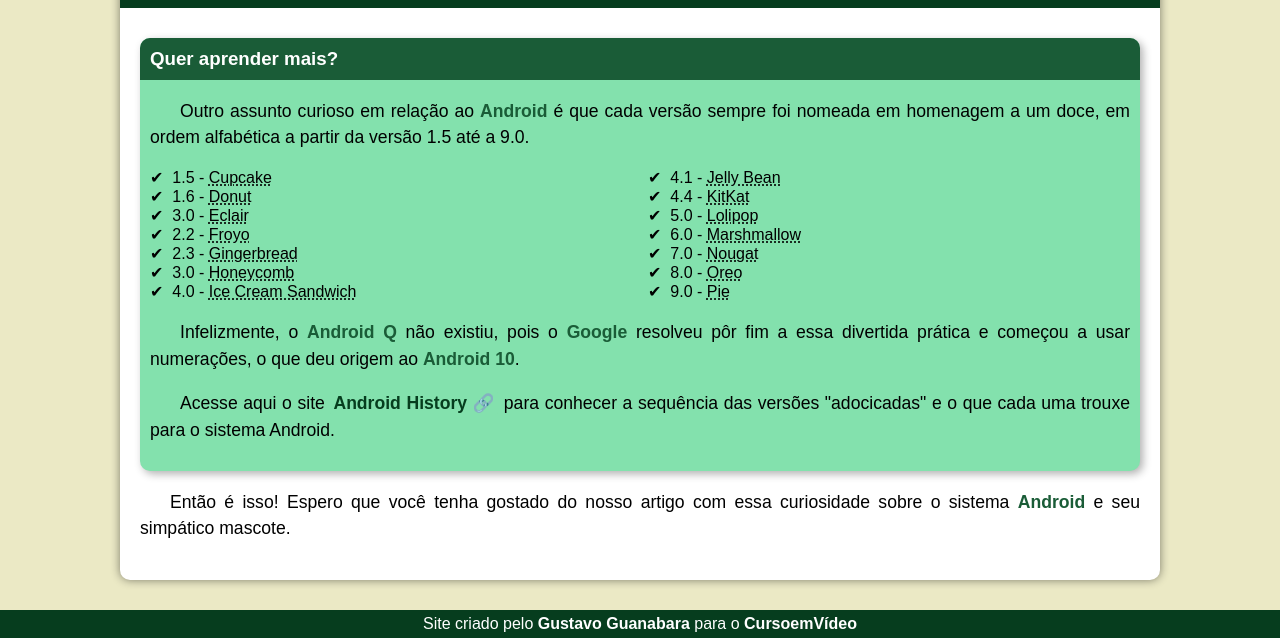
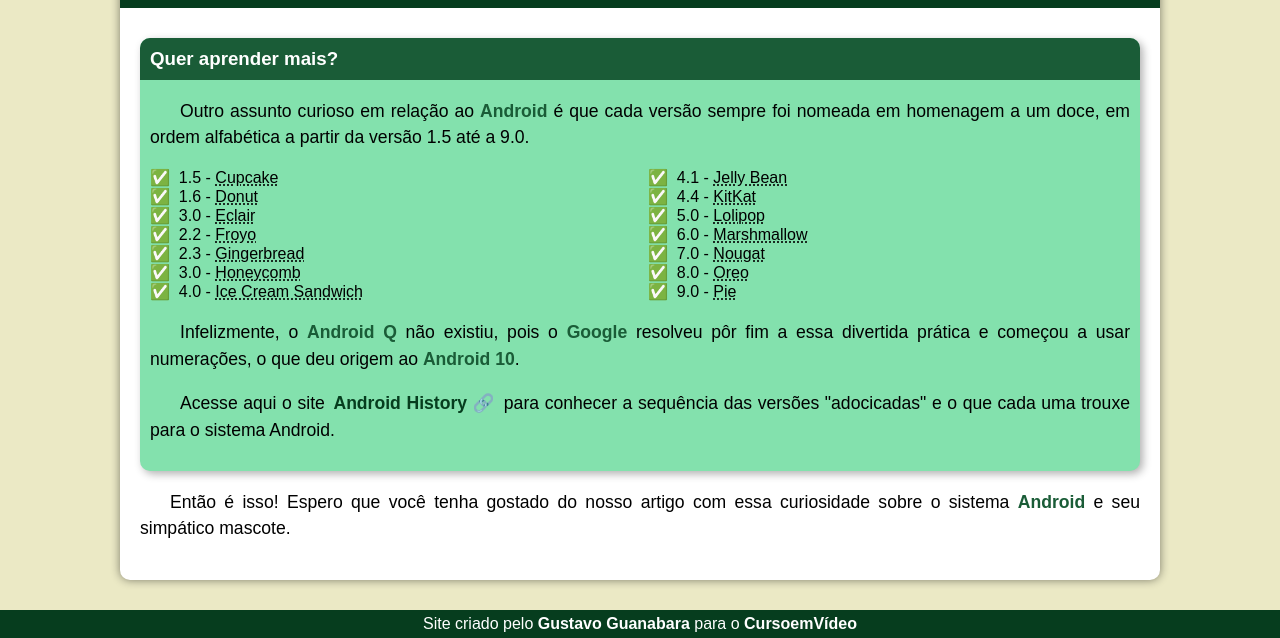
Before and after one commit to davigrecco/projeto-android, a plain HTML site: page index.html in a window 1280 px wide. Shown: the part 2473-3111 px from the top of the page. Drawn offline with Linux system fonts and the light colour scheme.

Commit message:
emoji trocado

```diff
--- a/style/style.css
+++ b/style/style.css
@@ -188,7 +188,7 @@ aside > h3 {
 }
 
 aside > ul {
-    list-style-type: '\2714\00A0';
+    list-style-type: '\2705\00A0';
     list-style-position: inside;
     columns: 2;
 }
```
